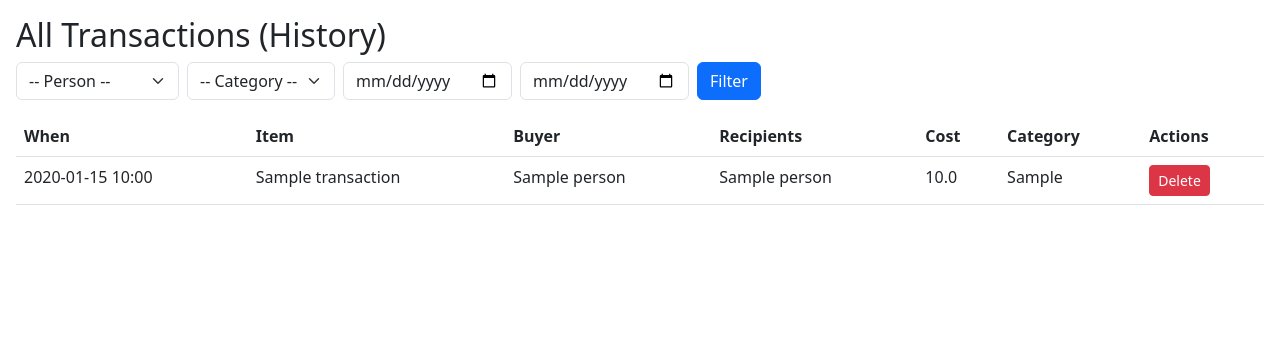
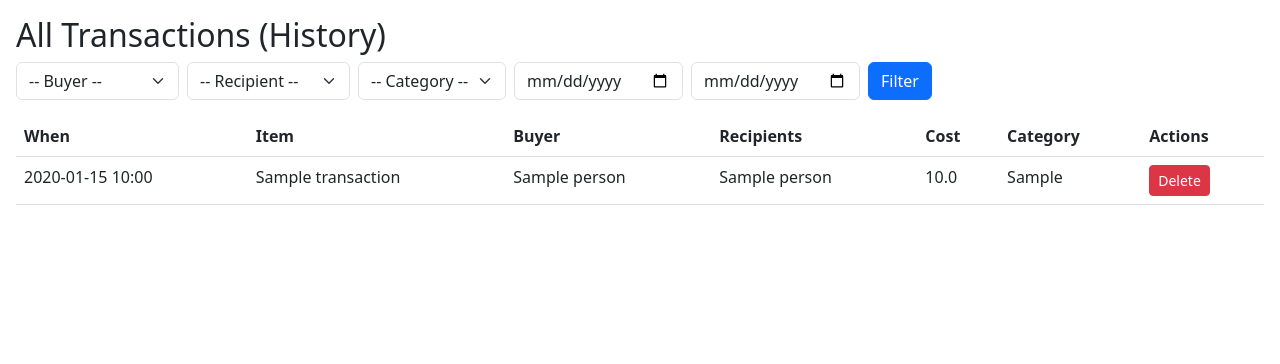
Before and after one commit to TarunB-Git/travelapp, a Flask app: page /history in a window 1280 px wide. Shown: the part 56-420 px from the top of the page. Run offline with Flask 3, Linux system fonts and the light colour scheme; the visitor is signed in with stand-in values (Sample User, id 1); tables that the repository leaves empty hold one stand-in row (values such as "Sample post").

Commit message:
Update history.html

```diff
--- a/app/templates/history.html
+++ b/app/templates/history.html
@@ -4,7 +4,13 @@
 <form method="get" class="row g-2 mb-3">
   <div class="col-auto">
     <select name="person_id" class="form-select">
-      <option value="">-- Person --</option>
+      <option value="">-- Buyer --</option>
+      {% for p in people %}<option value="{{ p.id }}">{{ p.name }}</option>{% endfor %}
+    </select>
+  </div>
+  <div class="col-auto">
+    <select name="recipient_id" class="form-select">
+      <option value="">-- Recipient --</option>
       {% for p in people %}<option value="{{ p.id }}">{{ p.name }}</option>{% endfor %}
     </select>
   </div>
@@ -14,8 +20,8 @@
       {% for b in budgets %}<option>{{ b.category }}</option>{% endfor %}
     </select>
   </div>
-  <div class="col-auto"><input name="start_date" type="date" class="form-control"></div>
-  <div class="col-auto"><input name="end_date" type="date" class="form-control"></div>
+  <div class="col-auto"><input type="date" name="start_date" class="form-control"></div>
+  <div class="col-auto"><input type="date" name="end_date" class="form-control"></div>
   <div class="col-auto"><button class="btn btn-primary">Filter</button></div>
 </form>
 <table class="table">
```
